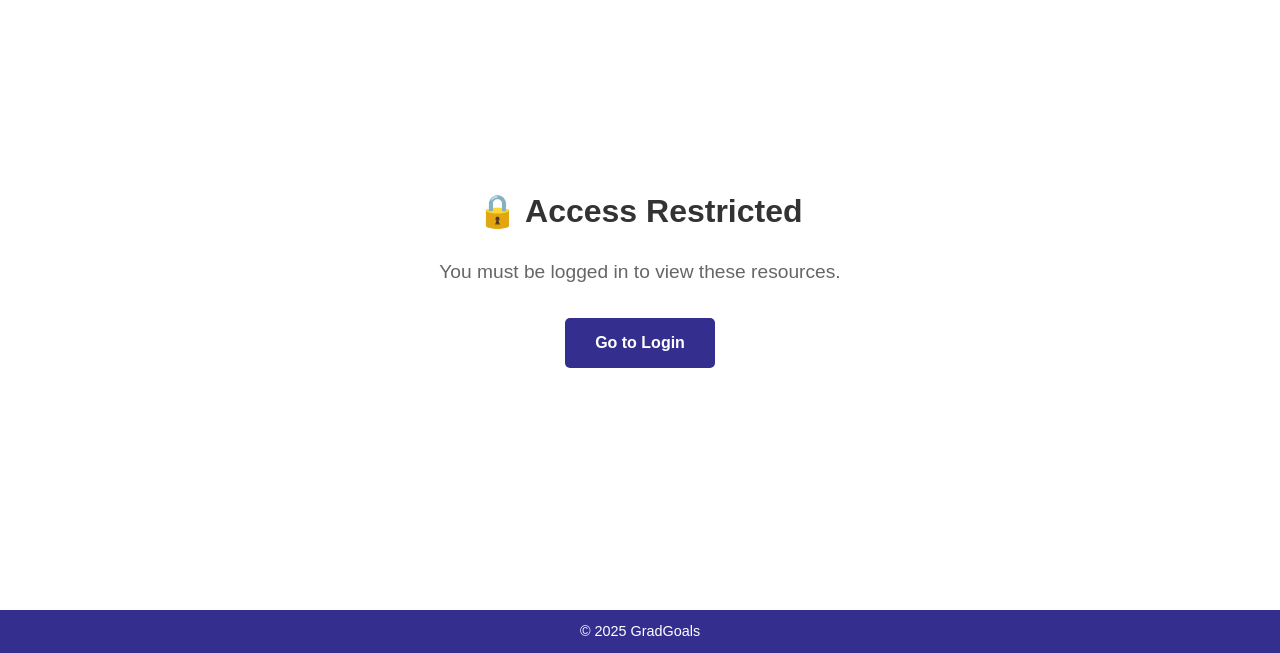
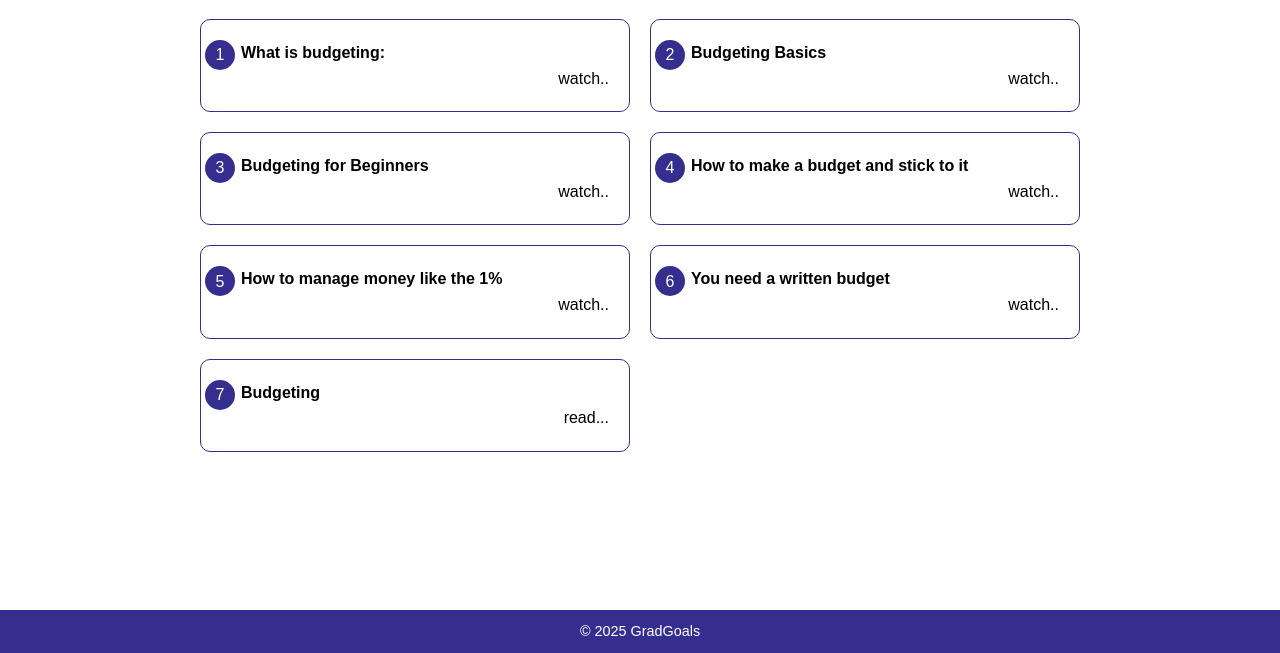
Before and after one commit to IanKreger/GradGoals, a website: page Frontend/Resources.html in a window 1280 px wide. Shown: the part 147-800 px from the top of the page. Drawn offline with Linux system fonts and the light colour scheme.

Commit message:
updated from backend to front end, the resources code

```diff
--- a/Frontend/Resources.html
+++ b/Frontend/Resources.html
@@ -9,17 +9,8 @@
 </head>
 <body>
 
-    <div id="login-warning" style="display: none;">
-        <h2 style="color: #333; font-size: 2rem;">🔒 Access Restricted</h2>
-        <p style="color: #666; font-size: 1.2rem; margin: 20px 0;">You must be logged in to view these resources.</p>
-
-        <a href="Profile.html"
-           style="display: inline-block; padding: 12px 30px; background-color: #342f8f; color: white; text-decoration: none; border-radius: 5px; font-weight: bold; margin-top: 10px;">
-           Go to Login
-        </a>
-    </div>
-
-    <div id="content" style="display: none;"></div>
+    <!-- Just the content container -->
+    <div id="content"></div>
 
     <script src="js/main.js"></script>
     <script src="js/resources.js"></script>
--- a/Frontend/js/resources.js
+++ b/Frontend/js/resources.js
@@ -1,57 +1,72 @@
 // Check if we are on the resources page
 if (currentPage.toLowerCase().includes("resources")) {
 
-    checkAuthAndRender();
+    // 1. Hard-coded resources (no backend)
+    const RESOURCES = [
+        {
+            title: "What is budgeting:",
+            type: "video",
+            url: "https://www.youtube.com/watch?v=CbhjhWleKGE"
+        },
+        {
+            title: "Budgeting Basics",
+            type: "video",
+            url: "https://www.youtube.com/watch?v=sVKQn2I4HDM"
+        },
+        {
+            title: "Budgeting for Beginners",
+            type: "video",
+            url: "https://www.youtube.com/watch?v=xfPbT7HPkKA"
+        },
+        {
+            title: "How to make a budget and stick to it",
+            type: "video",
+            url: "https://www.youtube.com/watch?v=4Eh8QLcB1UQ"
+        },
+        {
+            title: "How to manage money like the 1%",
+            type: "video",
+            url: "https://www.youtube.com/watch?v=NEzqHbtGa9U"
+        },
+        {
+            title: "You need a written budget",
+            type: "video",
+            url: "https://www.youtube.com/watch?v=8F0mH84w6e4"
+        },
+        {
+            title: "Budgeting",
+            type: "textbook",
+            url: "https://research.ebsco.com/c/evkh36/ebook-viewer/pdf/qthbl2jd2b/page/pp_11?location=https%3A%2F%2Fresearch.ebsco.com%2Fc%2Fevkh36%2Fsearch%2Fdetails%2Fqthbl2jd2b%3Fdb%3De000xna"
+        }
+    ];
 
-    function checkAuthAndRender() {
-        // 1. Check for the saved user
-        const user = localStorage.getItem('gradGoalsUser');
+    // 2. Render immediately – no login checks
+    renderResources();
 
-        const warningEl = document.getElementById('login-warning');
+    function renderResources() {
         const contentEl = document.getElementById('content');
+        if (!contentEl) return;
 
-        if (user) {
-            // --- LOGGED IN ---
-            // Hide warning, show content div, and run your logic
-            if (warningEl) warningEl.style.display = 'none';
-            if (contentEl) {
-                contentEl.style.display = 'block';
-                renderResources(contentEl);
-            }
-        } else {
-            // --- NOT LOGGED IN ---
-            // Show warning, hide content div
-            if (warningEl) warningEl.style.display = 'block';
-            if (contentEl) contentEl.style.display = 'none';
-        }
-    }
-    async function getResources() {
-      const API = "https://gradgoals-i74s.onrender.com/resources";
-        const response = await fetch(API);
-        return await response.json();
-    }
+        // Make sure content is visible
+        contentEl.style.display = 'block';
 
-    // Your original logic, wrapped in a function so we only run it if logged in
-    async function renderResources(content) {
-        const resources = await getResources();
-
-        const contentEl = document.getElementById('content');
         const wrapperEl = document.createElement('div');
         wrapperEl.setAttribute('class', 'resources');
 
         let counter = 1;
-        for(const resource of resources) {
+        for (const resource of RESOURCES) {
             const linkElement = document.createElement('a');
             linkElement.setAttribute('href', resource.url);
             linkElement.setAttribute('target', '_blank');
             linkElement.innerHTML = `
-               <span class="resource-title">${resource.title}</span>
-            <span class="resource-cta">${resource.type === 'video' ? 'watch..' : 'read...'}</span>
-            <span class="resource-counter">${counter}</span>
-            `
+                <span class="resource-title">${resource.title}</span>
+                <span class="resource-cta">${resource.type === 'video' ? 'watch..' : 'read...'}</span>
+                <span class="resource-counter">${counter}</span>
+            `;
             wrapperEl.appendChild(linkElement);
             counter++;
         }
+
         contentEl.appendChild(wrapperEl);
     }
 }
```
